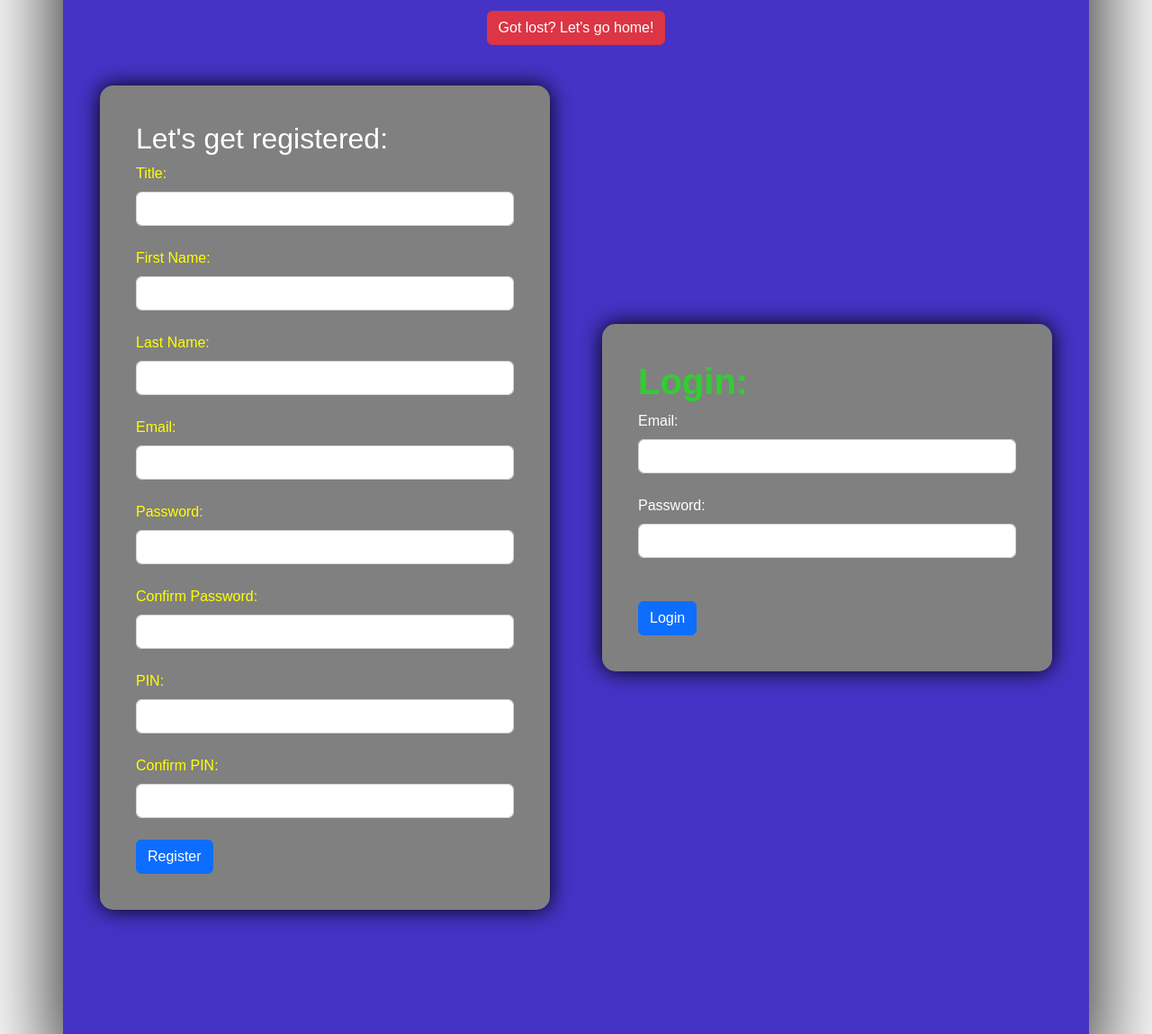
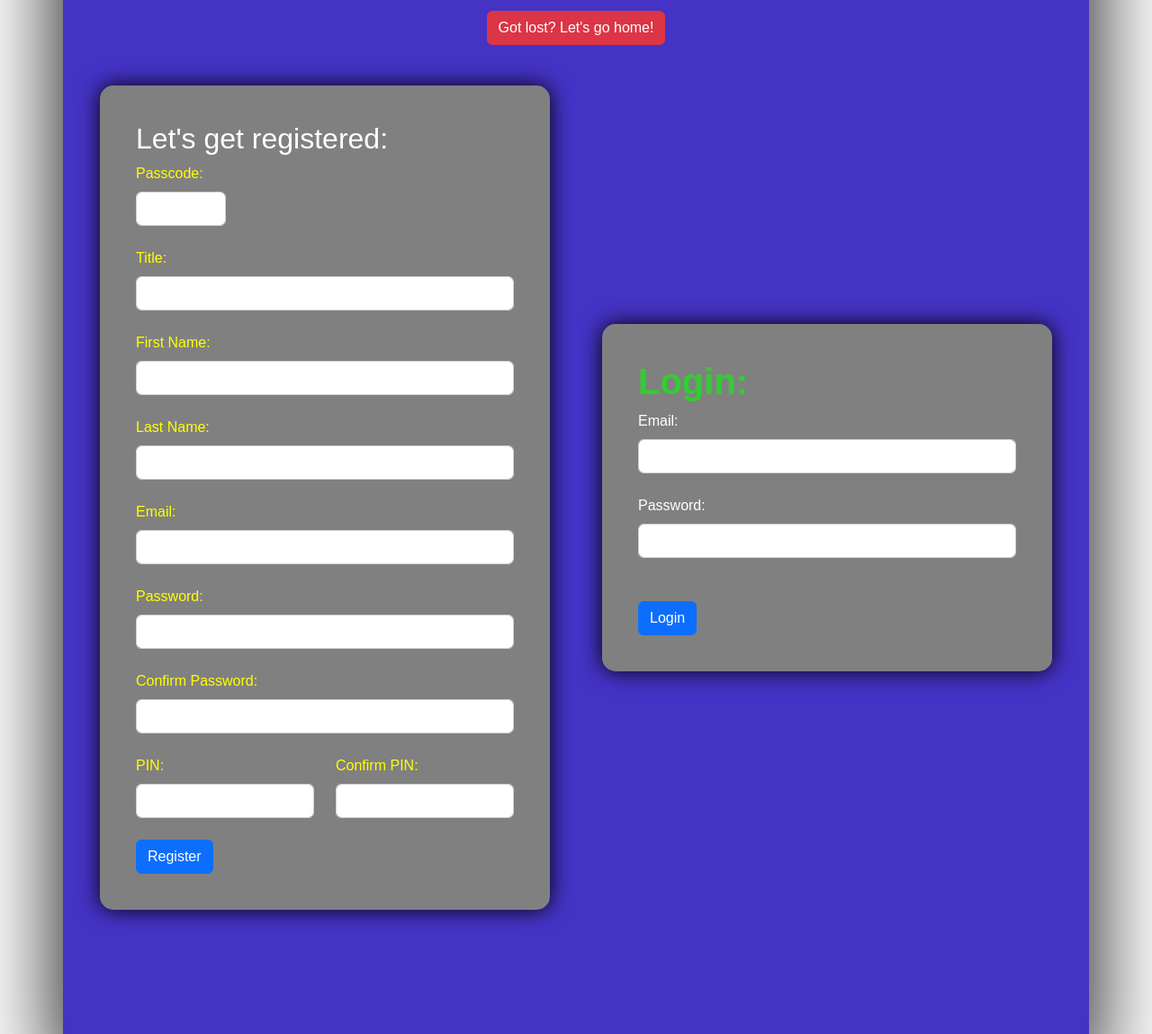
Before and after one commit to JonathanJCisneros/MyBank, a Flask app: page /admin in a window 1280 px wide. Shown: the part 180-1329 px from the top of the page at 90% size. Run offline with Flask 2, Linux system fonts and the light colour scheme.

Commit message:
Updated register security

```diff
--- a/flask_app/models/administrator_model.py
+++ b/flask_app/models/administrator_model.py
@@ -43,6 +43,9 @@ class Administrator:
     @staticmethod
     def validate_register(data):
         isValid = True
+        if data['admin_password'] != 191982:
+            flash("Wrong passcode, try again!", "error_passcode")
+            isValid = False
         if data['first_name'] == "":
             flash("You must provide your first name.", "error_register_first_name" )
             isValid = False
--- a/flask_app/static/css/adminRegister.css
+++ b/flask_app/static/css/adminRegister.css
@@ -41,8 +41,21 @@
     box-shadow: 0px 0px 25px black;
 }
 
+.code {
+    text-align: left;
+}
+
+.code input {
+    width: 100px;
+}
+
 #flash {
     text-align: center;
+    color: red;
+    font-weight: bold;
+}
+
+#pass-flash {
     color: red;
     font-weight: bold;
 }
--- a/flask_app/templates/adminRegister.html
+++ b/flask_app/templates/adminRegister.html
@@ -23,6 +23,15 @@
             <div class="register">
                 <h2>Let's get registered:</h2>
                 <form  action="/admin/register" method="POST">
+                    <div class="code">
+                        <label for="admin_password" class="form-label">Passcode:</label>
+                        <br>
+                        <input type="number" name="admin_password" class="form-control">
+                        {% for message in get_flashed_messages(category_filter = ["error_passcode"]): %}
+                            <p id="pass-flash">{{message}}</p>
+                        {% endfor %}
+                    </div>
+                    <br>
                     <label for="title" class="form-label">Title:</label>
                     <br>
                     <input type="text" name="title" class="form-control">
@@ -62,19 +71,25 @@
                         <p>{{message}}</p>
                     {% endfor %}
                     <br>
+                    <div class="row">
+                        <div class="col">
                             <label for="pin" class="form-label">PIN:</label>
                             <br>
-                    <input type="number" name="pin" class="form-control">
+                            <input type="number" name="pin" max="999999" class="form-control">
                             {% for message in get_flashed_messages(category_filter = ["error_register_pin"]): %}
                                 <p>{{message}}</p>
                             {% endfor %}
+                        </div>
                         <br>
+                        <div class="col">
                             <label for="pin_confirm" class="form-label">Confirm PIN:</label>
                             <br>
-                    <input type="number" name="pin_confirm" class="form-control">
+                            <input type="number" name="pin_confirm" max="999999" class="form-control">
                             {% for message in get_flashed_messages(category_filter = ["error_register_password_pin_confirm"]): %}
                                 <p>{{message}}</p>
                             {% endfor %}
+                        </div>
+                    </div>
                     <br>
                     <button type="submit" class="btn btn-primary">Register</button>
                 </form>
```
Lines whose indentation alone changed are shown as unchanged.
